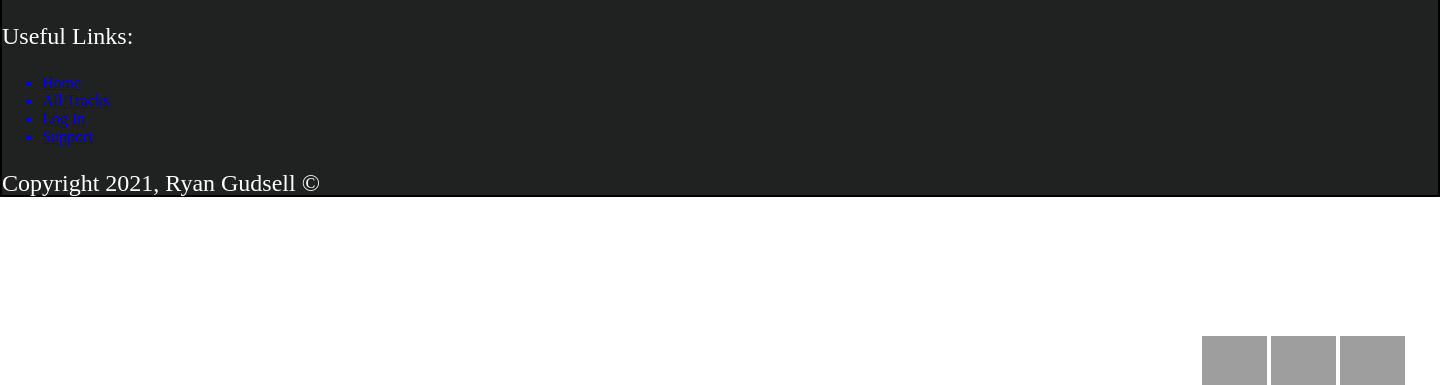
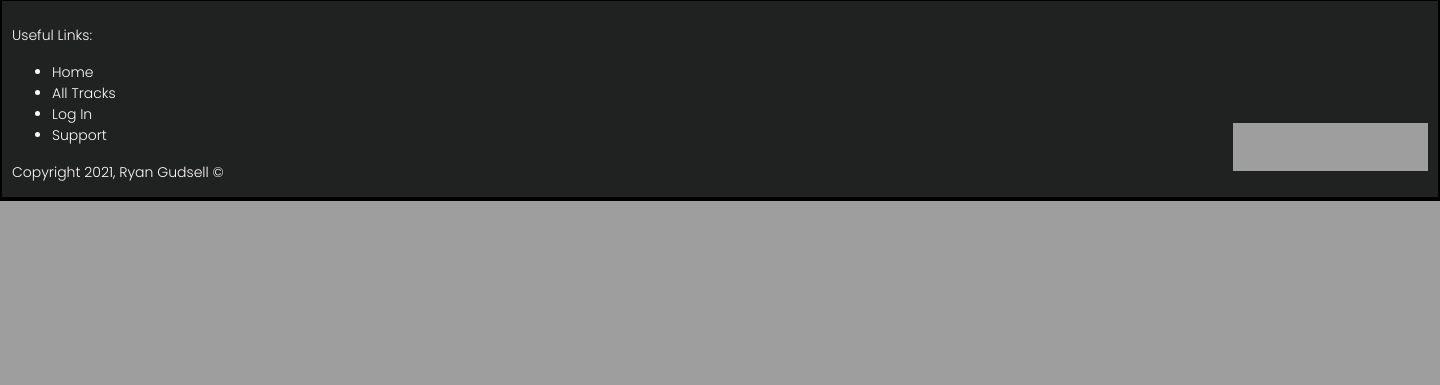
Before and after one commit to 7rgudsell/3.4-3.8-Interaction-Project, a PHP site: page /home.html in a window 1440 px wide. Shown: the part 903-1288 px from the top of the page. After the commit the page ends 1104 px from the top, so only its background shows below. Run offline with PHP 8.4, Linux system fonts and the light colour scheme; grey boxes are pictures that could not be loaded.

Commit message:
Fonts update and border fixes

```diff
--- a/style.css
+++ b/style.css
@@ -1,4 +1,7 @@
+/* ~~~~~~~~~~~~~~~~~~~~~~~~~~~~~~~~~~~~~~~ FONTS ~~~~~~~~~~~~~~~~~~~~~~~~~~~~~~~~~~~~~~~~~~~~~~~~~~~~~~~ */
+@import url('https://fonts.googleapis.com/css2?family=Montserrat&family=Poppins:wght@300&display=swap');
 
+/* ~~~~~~~~~~~~~~~~~~~~~~~~~~~~~~~~~~~~~~~ MAIN ~~~~~~~~~~~~~~~~~~~~~~~~~~~~~~~~~~~~~~~~~~~~~~~~~~~~~~~~ */
 body {
 	margin:0px;
 	padding:0px;
@@ -16,7 +19,8 @@ p {
 	display: grid;
 	grid-template-rows: 200px 100px auto 200px;
 	grid-template-columns: 1fr 2fr 2fr 2fr 2fr 1fr;
-	background-color: #202121;
+	background-color: #1c1d1d;
+	border: 2px solid black;
 }
 
 .header {
@@ -29,14 +33,17 @@ p {
 	grid-column:1/8;
 	grid-row: 2;
 	background-color: #202121;
-	border: 2px solid black;
+	border-top: 2px solid black;
+	border-bottom: 2px solid black;
+	padding:10px;
+	padding-left: 20%;
 }
 
 .body {
 	grid-column: 2/6;
 	grid-row: 3;
 	min-height:600px;
-	background: url("../images/background.jpg");
+	background: url("../images/background.png");
 	background-size: 100% 100%;
 	background-position: center;
 }
@@ -45,7 +52,55 @@ p {
 	grid-column:1/8;
 	grid-row: 4;
 	background-color: #202121;
-	border: 2px solid black;
+	border-top: 2px solid black;
+	border-bottom: 2px solid black;
+	padding:10px;
+	display:grid;
+	grid-template-columns: 50% 50%;
+}
+
+.foot1 {
+	grid-column: 1;
+}
+
+.foot2 {
+	grid-column: 2;
+}
+
+/* ~~~~~~~~~~~~~~~~~~~~~~~~~~~~~~~~~~~~ FONTS ~~~~~~~~~~~~~~~~~~~~~~~~~~~~~ */
+
+.navigation a {
+	float: left;
+	font-size: 16px;
+	color: #FFFAFA;
+	font-family: Montserrat;
+	text-align: center;
+	text-decoration: none;
+	padding: 0px 10px;
+}
+
+.footer p {
+	font-family: Poppins;
+	font-size: 14px;
+	transition: color 0.3s ease;
+	color: #FFFAFA;
+	font-family: Poppins;
+	font-size: 14px;
+}
+
+
+.footer a {
+	font-family: Poppins;
+	font-size: 14px;
+	text-decoration: none;
+	transition: color 0.3s ease;
+	color: #FFFAFA;
+	font-family: Poppins;
+	font-size: 14px;
+}
+
+.footer a:hover{
+	color: tomato;
 }
 
 /* ~~~~~~~~~~~~~~~~~~~~~~~~~~~~~~~~~~~~ IMAGES ~~~~~~~~~~~~~~~~~~~~~~~~~~~~~ */
@@ -56,8 +111,9 @@ p {
 }
 
 .footer #SocialMedia {
+	display: inline-block;
 	position: relative;
-	top: 115px;
-	left: 1200px;
 	width: 65px;
+	float:right;
+	top:60%;
 }
```
